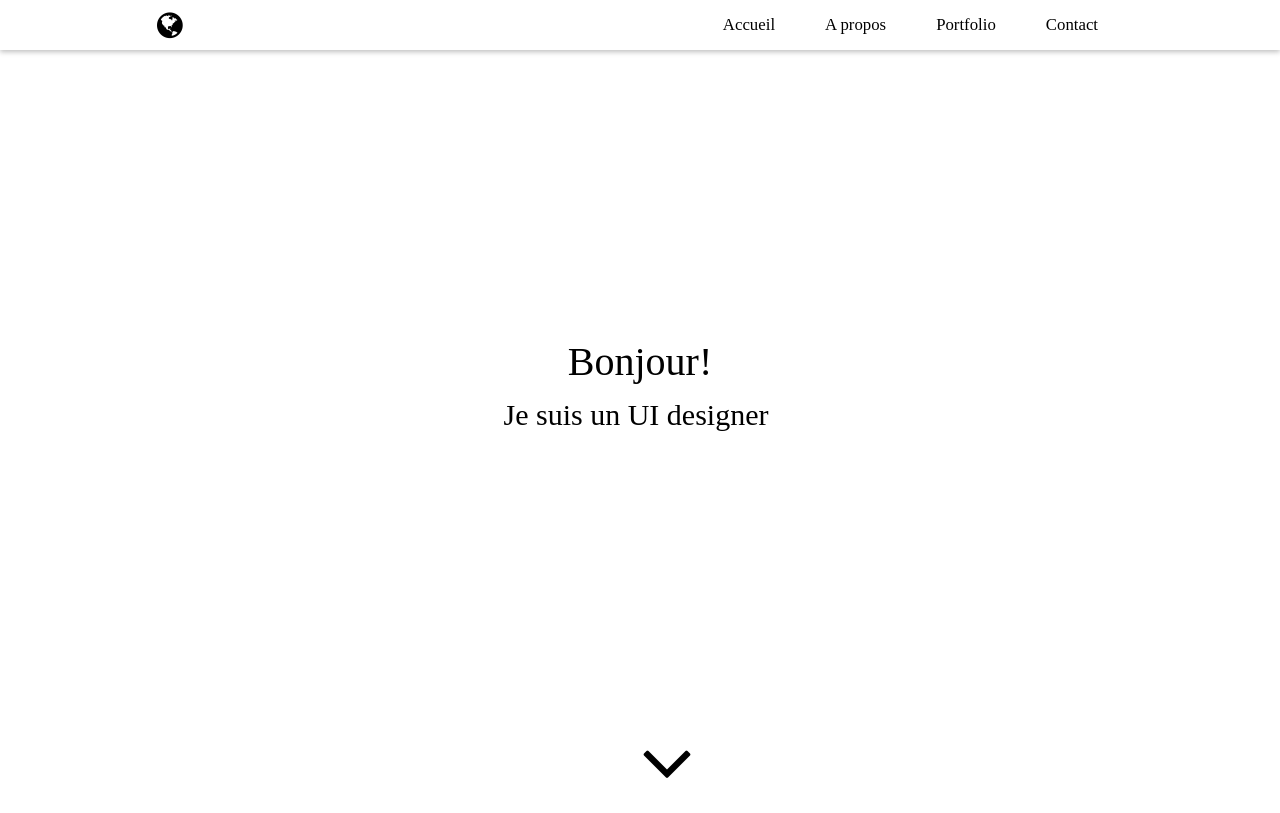
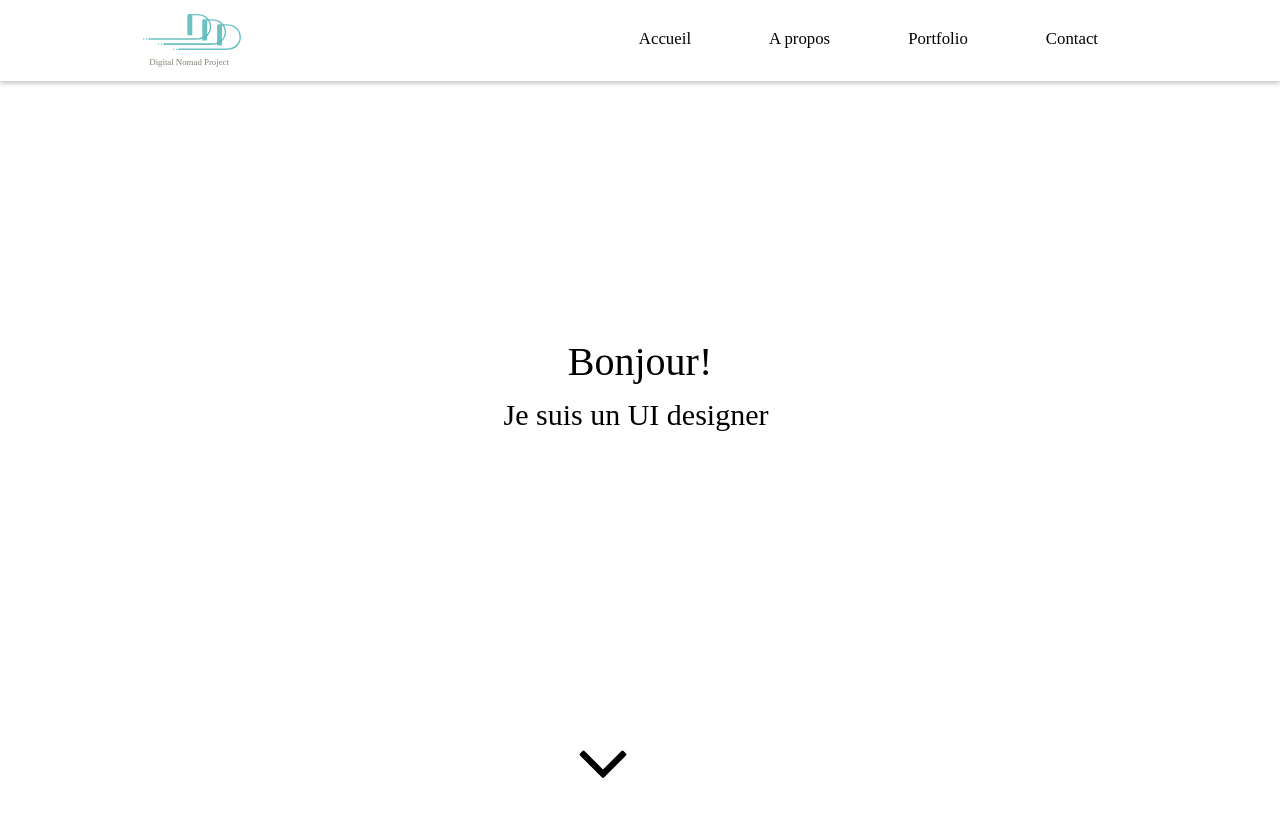
Before and after one commit to Pierrot3d/mon_site, a plain HTML site: page index.html in a window 1280 px wide. Shown: the top 813 px of the page. Drawn offline with nearby package versions, Linux system fonts and the light colour scheme.

Commit message:
Ajout du logo et placement dans le header

```diff
--- a/index.html
+++ b/index.html
@@ -20,7 +20,7 @@
           <span class="icon-bar"></span>
           <span class="icon-bar"></span>
         </button>
-        <a class="navbar-brand" href="#"><i class="fa fa-globe"></i></a>
+         <img class="logo" src="images/logo_complet.svg" alt="logo" href="#" scrolling="no" />
       </div>
       <div class="collapse navbar-collapse">
         <ul class="nav navbar-nav">
--- a/style.css
+++ b/style.css
@@ -19,12 +19,13 @@ a:link
 text-decoration:none;
 }
 
+
 /* Fleche de defilement vers le bas bouge */
 
 i.fa-angle-down {
    font-size: 6em;
    position: absolute; /* postulat de départ */
-  top: 90%; left: 50%; /* à 80%/50% du parent référent */
+  top: 90%; left: 45%; /* à 80%/50% du parent référent */
   transform: translate(-50%, -50%); /* décalage de 50% de sa propre taille */
 }
 
@@ -67,7 +68,9 @@ ul.navbar-nav {
 ul.navbar-nav li
 {
   padding: 0 10px;
+  margin: 1em;
 }
+
 @media only screen and (max-width:767px)
 { ul.navbar-nav { float:none; } }
 .container-fluid {
@@ -93,6 +96,15 @@ a.navbar-brand .fa-globe
   color: black;
   transition:0.5s ease;
 }
+
+.logo {
+  border: none;
+  width: 7em;
+  margin-top: 1em;
+  margin-bottom: 1em;
+}
+
+
 a.navbar-brand .fa-globe:hover
 {
   color: #3935e6;
@@ -106,13 +118,18 @@ a.navbar-brand .fa-globe:hover
   border: none !important;
 }
 
+.navbar-inverse .navbar-toggle {
+    margin-top: 1.5em;
+}
+
 .navbar-inverse .navbar-toggle:hover, .navbar-inverse .navbar-toggle:focus {
     background-color: #fff!important;
 }
 
 .container {
   margin: 0 auto;
-  max-width: 996px;
+  max-width: 80%;
+  width: 80%;
 }
 .splash {
   background: no-repeat fixed center bottom;
```
Also changed, not shown: images/logo_complet.png (added), images/logo_complet.svg (added), 6 other files.
